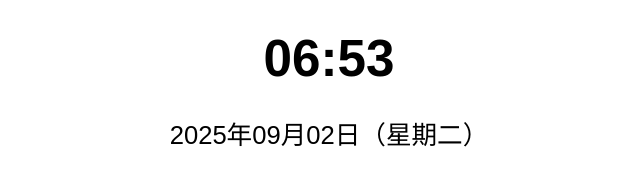
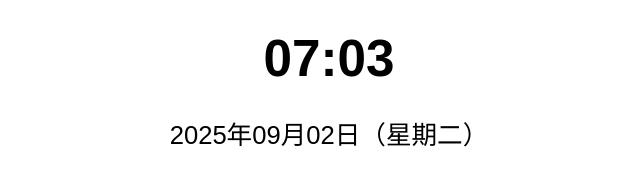
Before and after one commit to SHILEI850/kindle-clock, a plain HTML site: page index.html in a window 1280 px wide. Shown: the part 220-404 px from the top of the page, 311-951 px from the left. Drawn offline with Linux system fonts and the light colour scheme.

Commit message:
📅 自动更新时间 2025-09-01 22:58:41

```diff
--- a/index.html
+++ b/index.html
@@ -33,7 +33,7 @@
 <body>
   <img src="https://shilei850.github.io/kindle-clock/dog.png" alt="dog" width="60">
   <h1>おはよう 宝贝</h1>
-  <div class="time">06:53</div>
+  <div class="time">07:03</div>
   <div class="date">2025年09月02日（星期二）</div>
 </body>
 </html>
```
